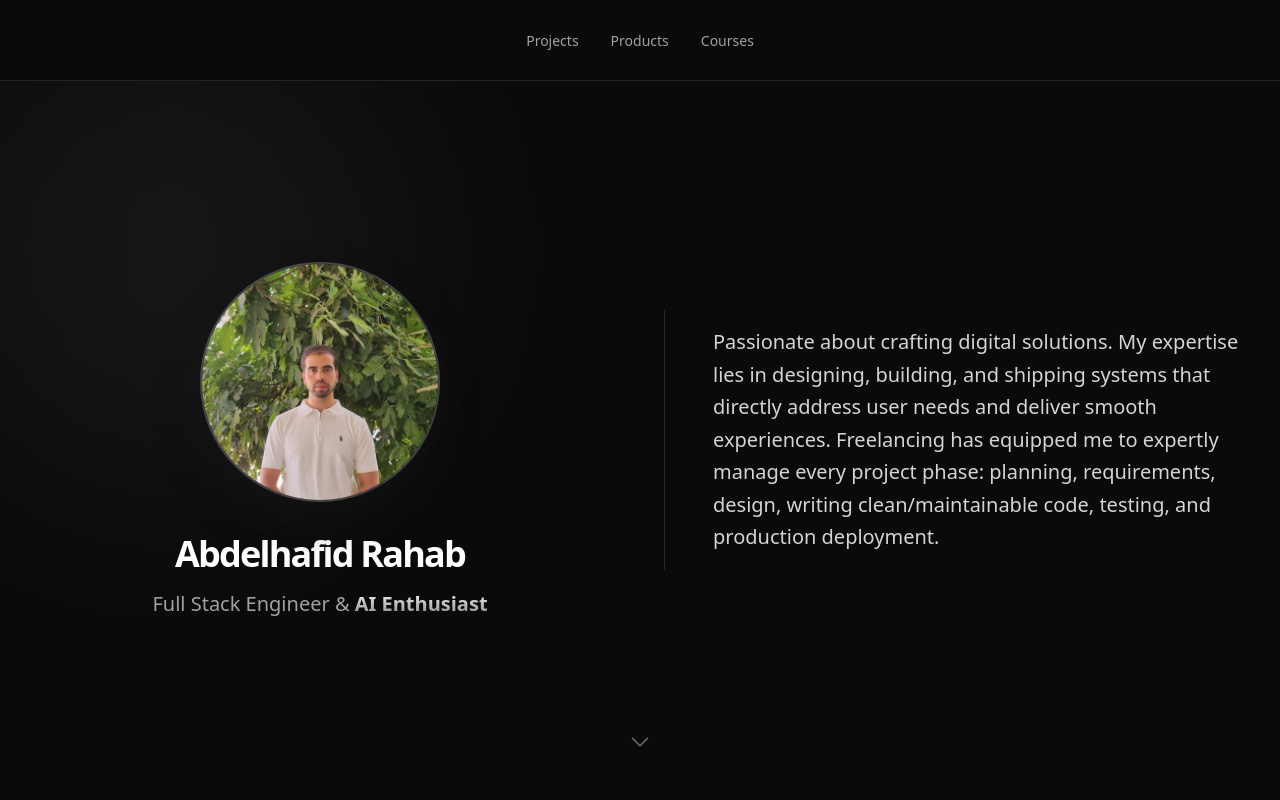
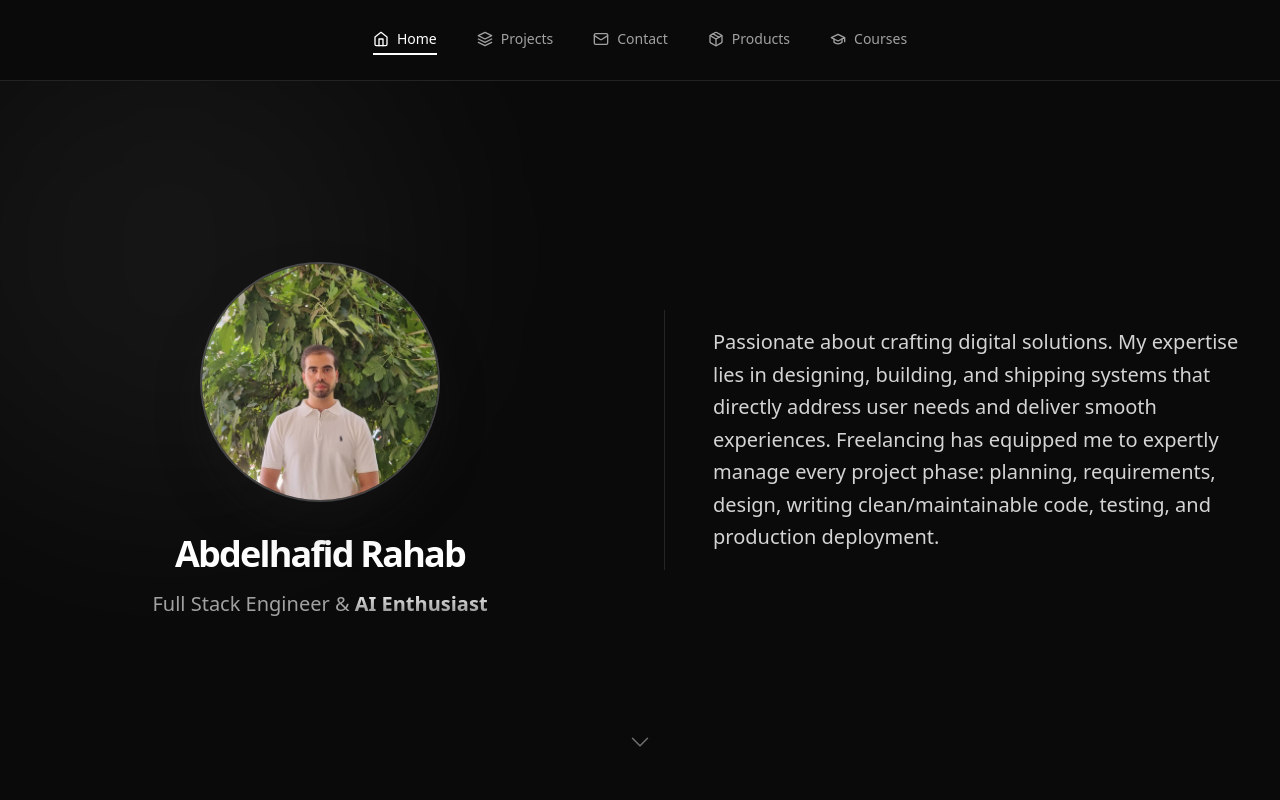
Before and after one commit to AbdelhafidRahab/personal-website, a Next.js app: page / in a window 1280 px wide. Shown: the top 800 px of the page. Built offline with nearby package versions, Linux system fonts and the light colour scheme.

Commit message:
feat(navbar): add active state logic, icons, and refine mobile menu layout

```diff
--- a/src/components/Navbar.tsx
+++ b/src/components/Navbar.tsx
@@ -2,37 +2,74 @@
 
 import Link from "next/link";
 import { useState } from "react";
+import { usePathname } from "next/navigation";
+
+const Icons = {
+  Home: ({ className }: { className?: string }) => (
+    <svg xmlns="http://www.w3.org/2000/svg" viewBox="0 0 24 24" fill="none" stroke="currentColor" strokeWidth="2" strokeLinecap="round" strokeLinejoin="round" className={className}><path d="m3 9 9-7 9 7v11a2 2 0 0 1-2 2H5a2 2 0 0 1-2-2z"/><polyline points="9 22 9 12 15 12 15 22"/></svg>
+  ),
+  Projects: ({ className }: { className?: string }) => (
+    <svg xmlns="http://www.w3.org/2000/svg" viewBox="0 0 24 24" fill="none" stroke="currentColor" strokeWidth="2" strokeLinecap="round" strokeLinejoin="round" className={className}><polygon points="12 2 2 7 12 12 22 7 12 2"/><polyline points="2 17 12 22 22 17"/><polyline points="2 12 12 17 22 12"/></svg>
+  ),
+  Contact: ({ className }: { className?: string }) => (
+    <svg xmlns="http://www.w3.org/2000/svg" viewBox="0 0 24 24" fill="none" stroke="currentColor" strokeWidth="2" strokeLinecap="round" strokeLinejoin="round" className={className}><rect width="20" height="16" x="2" y="4" rx="2"/><path d="m22 7-8.97 5.7a1.94 1.94 0 0 1-2.06 0L2 7"/></svg>
+  ),
+  Products: ({ className }: { className?: string }) => (
+    <svg xmlns="http://www.w3.org/2000/svg" viewBox="0 0 24 24" fill="none" stroke="currentColor" strokeWidth="2" strokeLinecap="round" strokeLinejoin="round" className={className}><path d="m7.5 4.27 9 5.15"/><path d="M21 8a2 2 0 0 0-1-1.73l-7-4a2 2 0 0 0-2 0l-7 4A2 2 0 0 0 3 8v8a2 2 0 0 0 1 1.73l7 4a2 2 0 0 0 2 0l7-4A2 2 0 0 0 21 16Z"/><path d="m3.3 7 8.7 5 8.7-5"/><path d="M12 22v-10"/></svg>
+  ),
+  Courses: ({ className }: { className?: string }) => (
+    <svg xmlns="http://www.w3.org/2000/svg" viewBox="0 0 24 24" fill="none" stroke="currentColor" strokeWidth="2" strokeLinecap="round" strokeLinejoin="round" className={className}><path d="M22 10v6M2 10l10-5 10 5-10 5z"/><path d="M6 12v5c3 3 9 3 12 0v-5"/></svg>
+  ),
+};
 
 const navLinks = [
-  { name: "Projects", href: "/projects" },
-  { name: "Products", href: "/products" },
-  { name: "Courses", href: "/courses" },
+  { name: "Home", href: "/", icon: Icons.Home },
+  { name: "Projects", href: "/projects", icon: Icons.Projects },
+  { name: "Contact", href: "/contact", icon: Icons.Contact },
+  { name: "Products", href: "/products", icon: Icons.Products },
+  { name: "Courses", href: "/courses", icon: Icons.Courses },
 ];
 
 export const Navbar = () => {
   const [isOpen, setIsOpen] = useState(false);
+  const pathname = usePathname();
+
+  // Helper to check if link is active
+  const isActive = (href: string) =>
+    href === "/" ? pathname === "/" : pathname.startsWith(href);
 
   return (
     <nav className="glass-nav fixed top-0 w-full z-50 transition-all duration-300">
-      <div className="container mx-auto px-6 h-20 flex items-center justify-center">
+      <div className="container mx-auto px-6 h-20 flex items-center justify-between md:justify-center">
+
         {/* Desktop Navigation */}
-        <ul className="hidden md:flex items-center gap-8">
-          {navLinks.map((link) => (
+        <ul className="hidden md:flex items-center gap-10">
+          {navLinks.map((link) => {
+            const active = isActive(link.href);
+            return (
               <li key={link.name}>
                 <Link
                   href={link.href}
-                className="text-sm font-medium text-neutral-400 hover:text-neutral-200 transition-colors duration-200"
+                  className={`
+                    flex items-center gap-2 text-sm font-medium transition-all duration-200 border-b-2 py-1
+                    ${active
+                      ? "text-white border-white"
+                      : "text-neutral-400 border-transparent hover:text-neutral-200 hover:border-neutral-700"}
+                  `}
                 >
+                  <link.icon className="w-4 h-4" />
                   {link.name}
                 </Link>
               </li>
-          ))}
+            );
+          })}
         </ul>
 
-        {/* Mobile Menu Button */}
+        {/* Mobile Menu Button (Aligned Right) */}
+        <div className="md:hidden flex w-full justify-end">
           <button
             onClick={() => setIsOpen(!isOpen)}
-          className="md:hidden relative z-50 text-slate-300 hover:text-white transition-colors p-2"
+            className="relative z-50 text-neutral-300 hover:text-white transition-colors p-2"
             aria-label="Toggle menu"
           >
             {isOpen ? (
@@ -45,24 +82,34 @@ export const Navbar = () => {
               </svg>
             )}
           </button>
+        </div>
 
         {/* Mobile Navigation Dropdown */}
         <div className={`
-            top-25 fixed inset-0 bg-black z-40 transform transition-transform duration-300 ease-in-out flex items-center justify-center md:hidden
+            fixed top-10 left-0 right-0 bottom-0 z-40 transform transition-transform duration-300 ease-in-out flex flex-col items-center justify-start pt-12 md:hidden
             ${isOpen ? "translate-x-0" : "translate-x-full"}
           `}>
-          <ul className="flex flex-col items-center gap-8">
-            {navLinks.map((link) => (
-              <li key={link.name}>
+          <ul className="flex flex-col items-center gap-2 w-full px-6">
+            {navLinks.map((link) => {
+              const active = isActive(link.href);
+              return (
+                <li key={link.name} className="w-full">
                   <Link
                     href={link.href}
-                  className="text-2xl font-medium text-neutral-400 hover:text-neutral-200 transition-colors"
+                    className={`
+                      flex items-center justify-center gap-4 text-xl font-medium py-4 rounded-xl transition-all
+                      ${active
+                        ? "text-white bg-neutral-900 border border-neutral-800"
+                        : "text-neutral-500 bg-black/95 backdrop-blur-sm hover:text-white"}
+                    `}
                     onClick={() => setIsOpen(false)}
                   >
+                    <link.icon className="w-6 h-6" />
                     {link.name}
                   </Link>
                 </li>
-            ))}
+              );
+            })}
           </ul>
         </div>
       </div>
```
Lines whose indentation alone changed are shown as unchanged.
